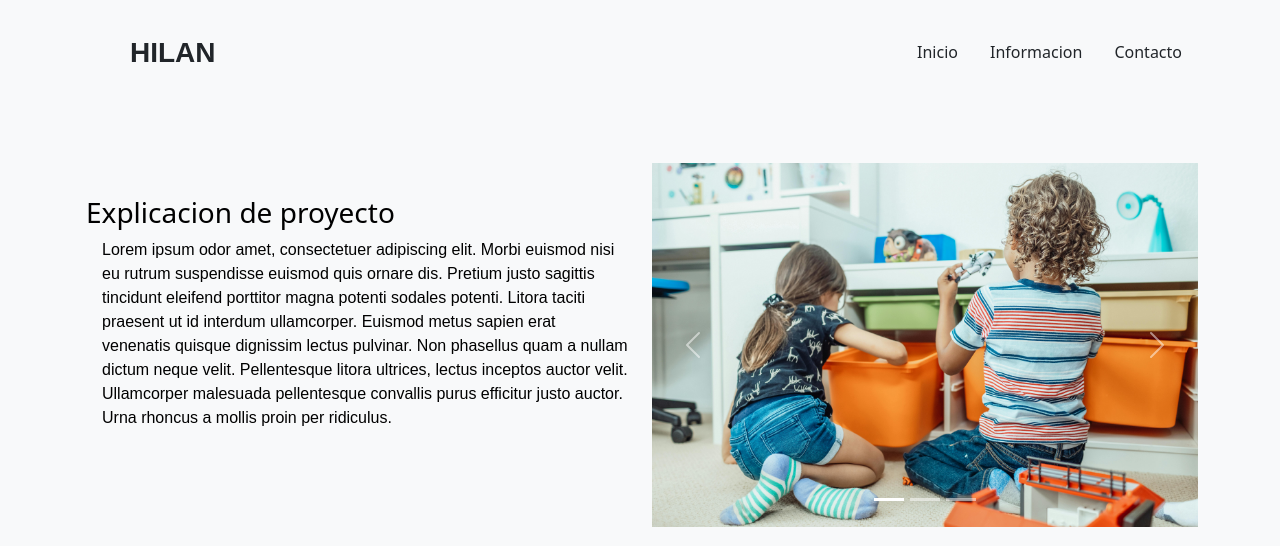
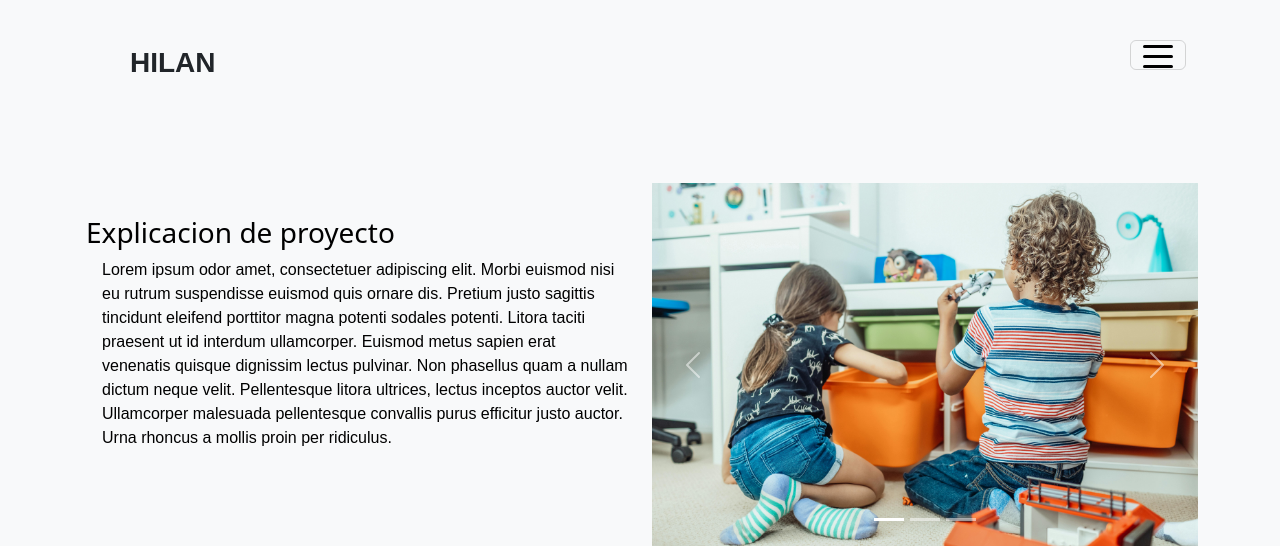
Before and after one commit to CHRLWH/HACKATHON, a PHP site: page /landing.html in a window 1280 px wide. Shown: the top 546 px of the page. Run offline with PHP 8.4, Linux system fonts and the light colour scheme.

Commit message:
Hamburguesa metida pero no funciona aún

```diff
--- a/css/css.css
+++ b/css/css.css
@@ -22,53 +22,87 @@
   font-style: normal;
 }
 
-/*LUPA DE BUSCADOR REF: codepen.io/Animated search interaction*/
+/* Icon 1 */
 
-.searchBox {
-    position: absolute;
-
-    transform:  translate(-50%,50%);
-    background: #2f3640;
-    height: 40px;
-    border-radius: 40px;
-    padding: 10px;
-
+.animated-icon1,
+.animated-icon2,
+.animated-icon3 {
+width: 30px;
+height: 20px;
+position: relative;
+margin: 0px;
+-webkit-transform: rotate(0deg);
+-moz-transform: rotate(0deg);
+-o-transform: rotate(0deg);
+transform: rotate(0deg);
+-webkit-transition: .5s ease-in-out;
+-moz-transition: .5s ease-in-out;
+-o-transition: .5s ease-in-out;
+transition: .5s ease-in-out;
+cursor: pointer;
 }
 
-.searchBox:hover > .searchInput {
-    width: 240px;
-    padding: 0 6px;
+.animated-icon1 span,
+.animated-icon2 span,
+.animated-icon3 span {
+display: block;
+position: absolute;
+height: 3px;
+width: 100%;
+border-radius: 9px;
+opacity: 1;
+left: 0;
+-webkit-transform: rotate(0deg);
+-moz-transform: rotate(0deg);
+-o-transform: rotate(0deg);
+transform: rotate(0deg);
+-webkit-transition: .25s ease-in-out;
+-moz-transition: .25s ease-in-out;
+-o-transition: .25s ease-in-out;
+transition: .25s ease-in-out;
 }
 
-.searchBox:hover > .searchButton {
-  background: white;
-  color : #2f3640;
+.animated-icon1 span {
+background: black;
 }
 
-.searchButton {
-    color: white;
-    float: right;
-    width: 40px;
-    height: 40px;
-    border-radius: 50%;
-    display: flex;
-    justify-content: center;
-    align-items: center;
-    transition: 0.4s;
+.animated-icon2 span {
+background: #e3f2fd;
 }
 
-.searchInput {
-    border:none;
-    background: none;
-    outline:none;
-    float:left;
-    padding: 0;
-    color: white;
-    font-size: 16px;
-    transition: 0.4s;
-    line-height: 40px;
-    width: 0px;
-
+.animated-icon3 span {
+background: #f3e5f5;
 }
 
-/*Slider*/
+.animated-icon1 span:nth-child(1) {
+top: 0px;
+}
+
+.animated-icon1 span:nth-child(2) {
+top: 10px;
+}
+
+.animated-icon1 span:nth-child(3) {
+top: 20px;
+}
+
+.animated-icon1.open span:nth-child(1) {
+top: 11px;
+-webkit-transform: rotate(135deg);
+-moz-transform: rotate(135deg);
+-o-transform: rotate(135deg);
+transform: rotate(135deg);
+}
+
+.animated-icon1.open span:nth-child(2) {
+opacity: 0;
+left: -60px;
+}
+
+.animated-icon1.open span:nth-child(3) {
+top: 11px;
+-webkit-transform: rotate(-135deg);
+-moz-transform: rotate(-135deg);
+-o-transform: rotate(-135deg);
+transform: rotate(-135deg);
+}
--- a/landing.html
+++ b/landing.html
@@ -5,7 +5,6 @@
     <meta name="viewport" content="width=device-width, initial-scale=1">
     <title>Comunidad de madrid home</title>
 
-    <link href="sass/custom.css" rel="stylesheet">
     <link href="css/css.css" rel="stylesheet">
 
     <link href="https://cdn.jsdelivr.net/npm/bootstrap@5.3.3/dist/css/bootstrap.min.css" rel="stylesheet" integrity="sha384-QWTKZyjpPEjISv5WaRU9OFeRpok6YctnYmDr5pNlyT2bRjXh0JMhjY6hW+ALEwIH" crossorigin="anonymous">
@@ -18,12 +17,30 @@
           <svg class="bi me-2" width="40" height="32"><use xlink:href="#bootstrap"></use></svg>
           <span class="text-start nav-link px2 fs-3 fw-bold text-dark  nunito-sans">HILAN</span>
         </a>
+        <!--First button-->
+<section class="mb-3">
+  <nav class="navbar bg-body-tertiary">
+    <div class="container-fluid">
+      <button data-mdb-button-init class="navbar-toggler first-button" type="button" data-mdb-collapse-init
+        data-mdb-target="#navbarToggleExternalContent9" aria-controls="navbarToggleExternalContent9" aria-expanded="false" aria-label="Toggle navigation">
+        <div class="animated-icon1"><span>
 
-        <ul class="nav nav-pills">
-          <li class="nav-item"><a href="#" class="nav-link text-dark">Inicio</a></li>
-          <li class="nav-item"><a href="#" class="nav-link text-dark">Informacion</a></li>
-          <li class="nav-item"><a href="#" class="nav-link text-dark">Contacto</a></li>
-        </ul>
+        </span><span></span><span></span></div>
+      </button>
+    </div>
+  </nav>
+  <div class="collapse" id="navbarToggleExternalContent9">
+    <div class="bg-body-tertiary shadow-3 p-4">
+      <button data-mdb-button-init data-mdb-ripple-init
+        class="btn btn-link btn-block border-bottom m-0">Link 1</button>
+      <button data-mdb-button-init data-mdb-ripple-init
+        class="btn btn-link btn-block border-bottom m-0">Link 2</button>
+      <button data-mdb-button-init data-mdb-ripple-init class="btn btn-link btn-block m-0">Link
+        3</button>
+    </div>
+  </div>
+</section>
+
       </div>
       </header>
        <hr class="invisible">
@@ -103,7 +120,7 @@
 </div>
   <script src="https://cdn.jsdelivr.net/npm/@popperjs/core@2.11.8/dist/umd/popper.min.js" integrity="sha384-I7E8VVD/ismYTF4hNIPjVp/Zjvgyol6VFvRkX/vR+Vc4jQkC+hVqc2pM8ODewa9r" crossorigin="anonymous"></script>
   <script src="https://cdn.jsdelivr.net/npm/bootstrap@5.3.3/dist/js/bootstrap.min.js" integrity="sha384-0pUGZvbkm6XF6gxjEnlmuGrJXVbNuzT9qBBavbLwCsOGabYfZo0T0to5eqruptLy" crossorigin="anonymous"></script>
-  <script href="script/script.js"></script>
+  <script href="javascript/script.js"></script>
   </body>
   <hr class="invisible">
 </html>
```
Also changed, not shown: javascript/script.js (+10 -30 lines).
